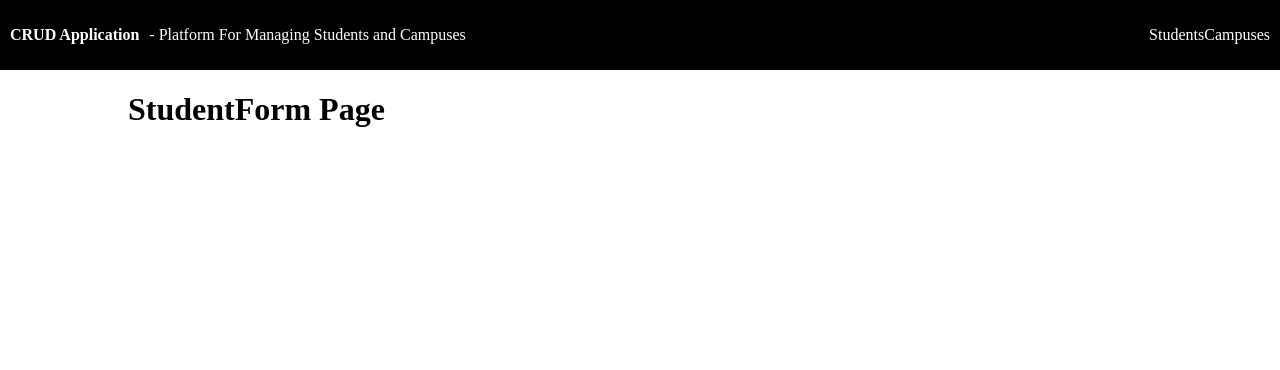
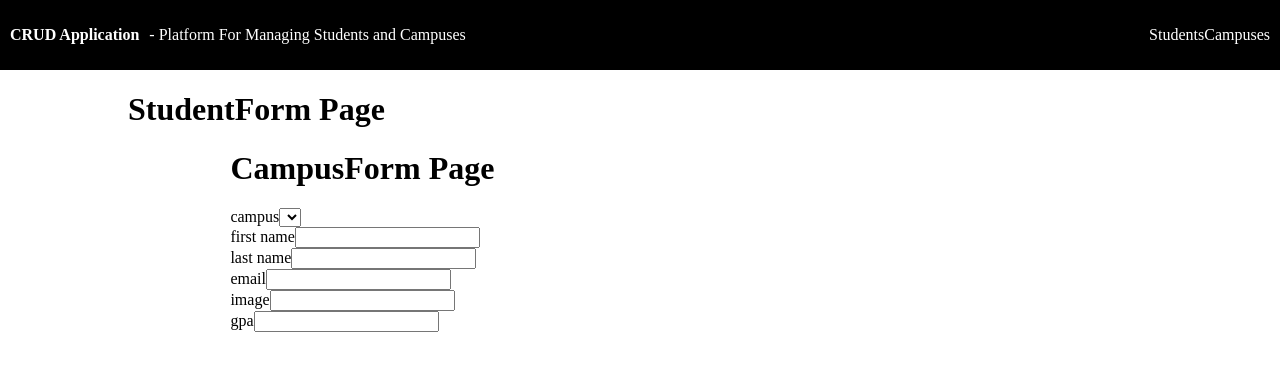
Before and after one commit to shellyh0626/CRUD_Frontend, a React (Create React App) app: page /students/new in a window 1280 px wide. Shown: the top 370 px of the page. Built offline with nearby package versions, Linux system fonts and the light colour scheme.

Commit message:
Added a basic structure to student form

```diff
--- a/src/pages/StudentForm.jsx
+++ b/src/pages/StudentForm.jsx
@@ -4,6 +4,35 @@ const StudentForm = () => {
   return (
     <div className="container">
       <h1>StudentForm Page</h1>
+      <div className="container">
+        <h1>CampusForm Page</h1>
+        <div>
+          <div>
+            <label>campus</label>
+            <select></select>
+          </div>
+          <div>
+            <label>first name</label>
+            <input type="text" />
+          </div>
+          <div>
+            <label>last name</label>
+            <input type="text" />
+          </div>
+          <div>
+            <label>email</label>
+            <input type="text" />
+          </div>
+          <div>
+            <label>image</label>
+            <input type="text" />
+          </div>
+          <div>
+            <label>gpa</label>
+            <input type="text" />
+          </div>
+        </div>
+      </div>
     </div>
   );
 };
```
